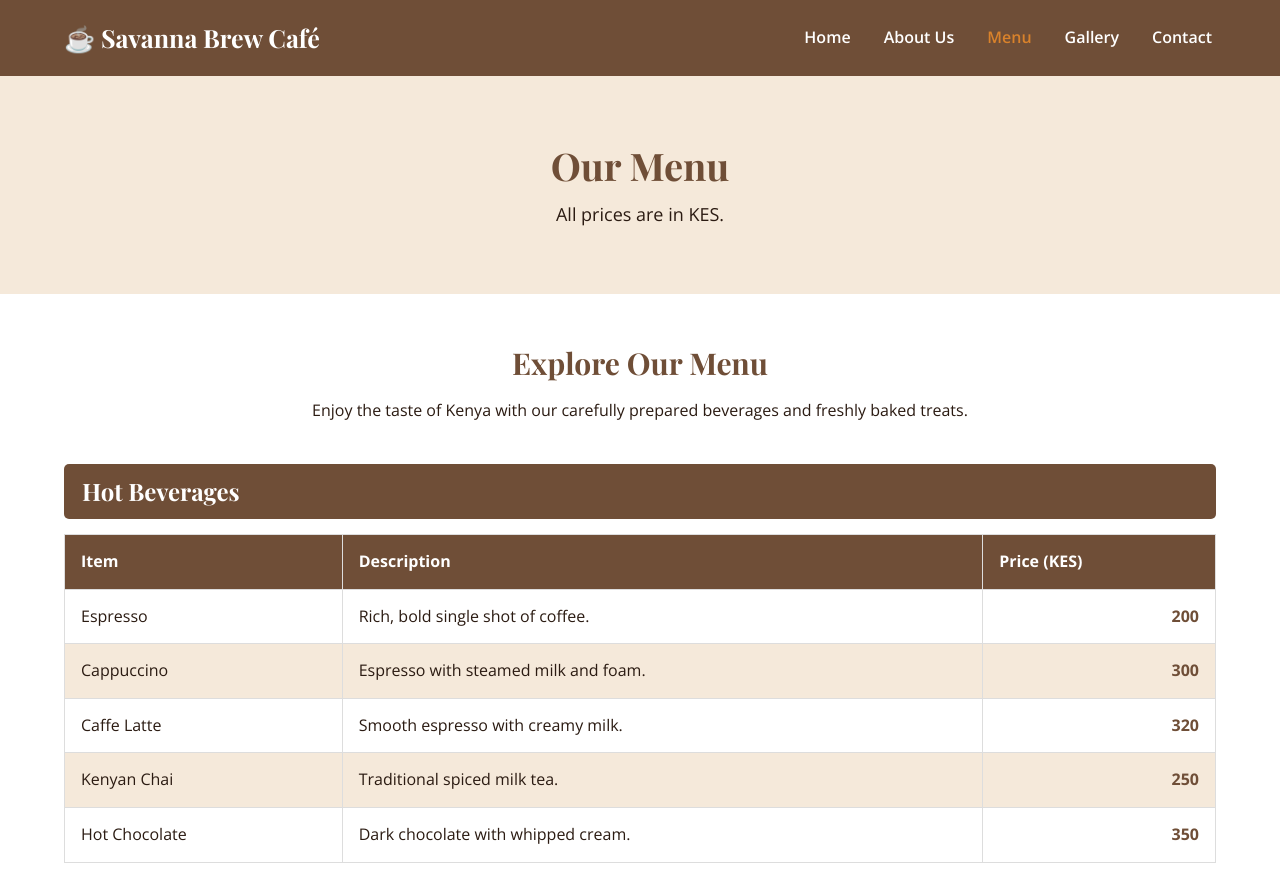
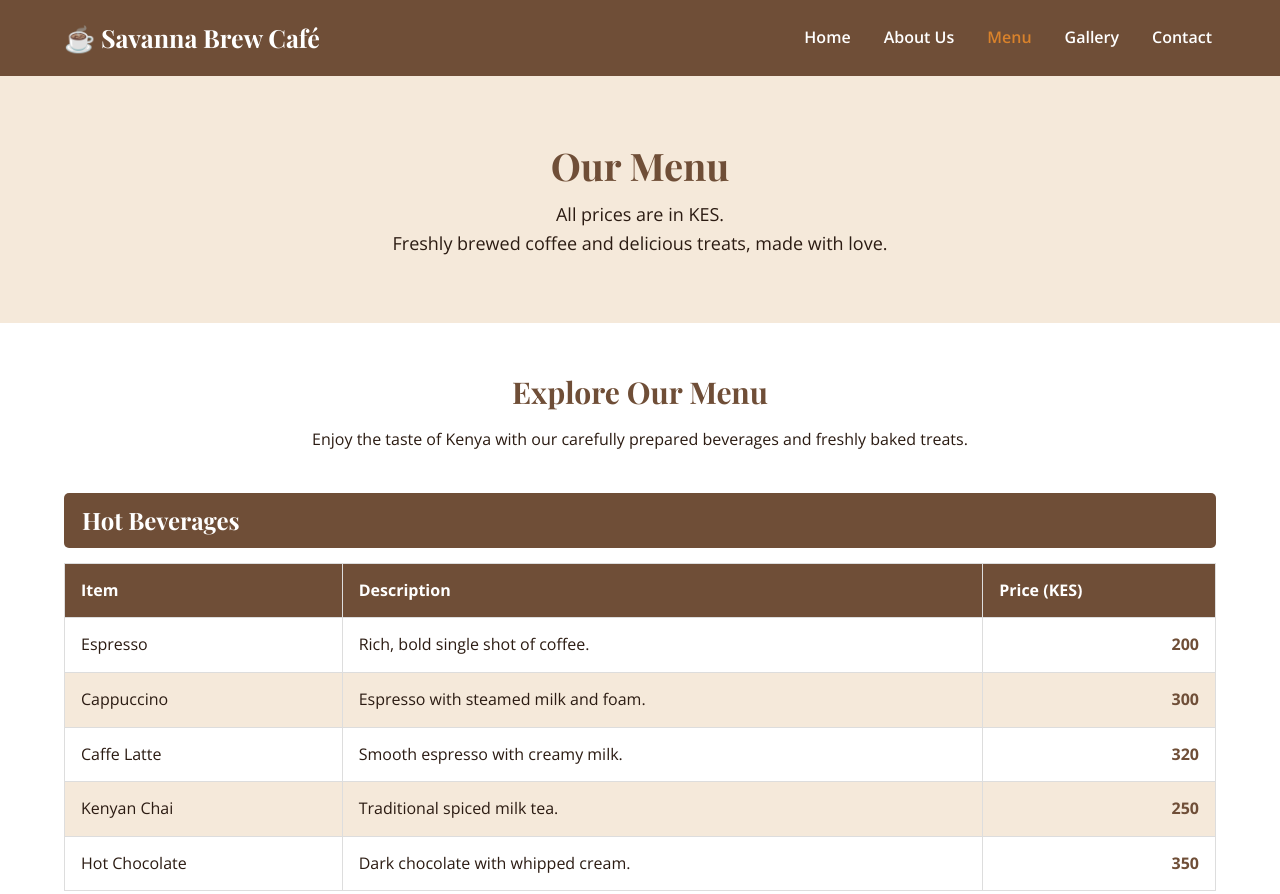
Before and after one commit to muthoniloise46-ops/loise-savannah, a plain HTML site: page menu.html in a window 1280 px wide. Shown: the top 894 px of the page. Drawn offline with nearby package versions, Linux system fonts and the light colour scheme.

Commit message:
Update menu.html

```diff
--- a/menu.html
+++ b/menu.html
@@ -41,6 +41,7 @@
         <div class="container">
             <h1>Our Menu</h1>
             <p>All prices are in KES.</p>
+             <p>Freshly brewed coffee and delicious treats, made with love.</p>
         </div>
     </section>
 
```
